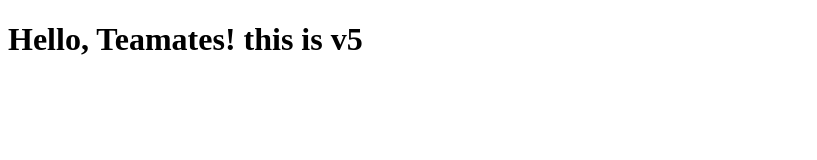
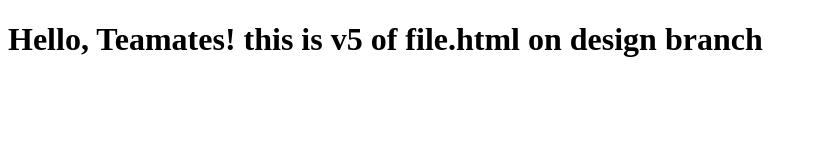
Before and after one commit to Vanitak130/Vk-repo-, a plain HTML site: page file.html in a window 1280 px wide. Shown: the whole page, without its empty margins (0-817 px from the left). Drawn offline with Linux system fonts and the light colour scheme.

Commit message:
Update header

```diff
--- a/file.html
+++ b/file.html
@@ -7,7 +7,7 @@
 </head>
 <body>
     <h1>Hello, Teamates!
-        this is v5
+        this is v5 of file.html on design branch
     </h1>
 </body>
 </html>
```
